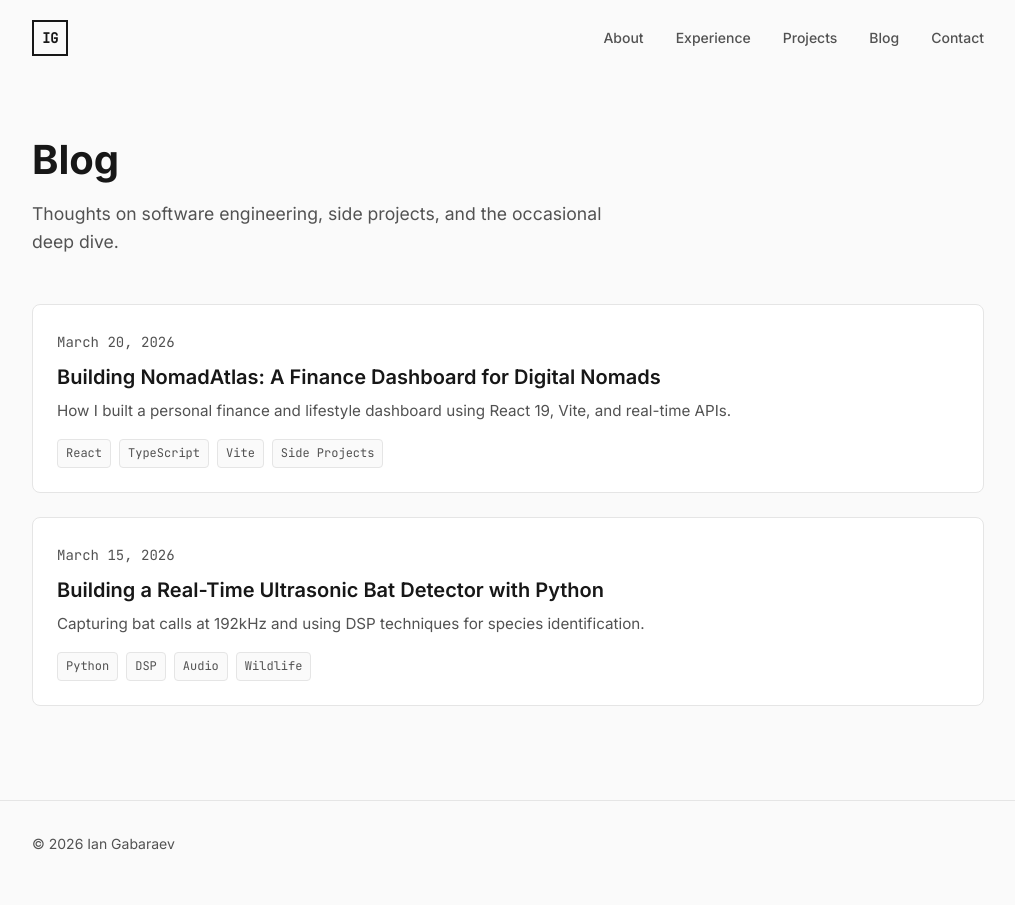
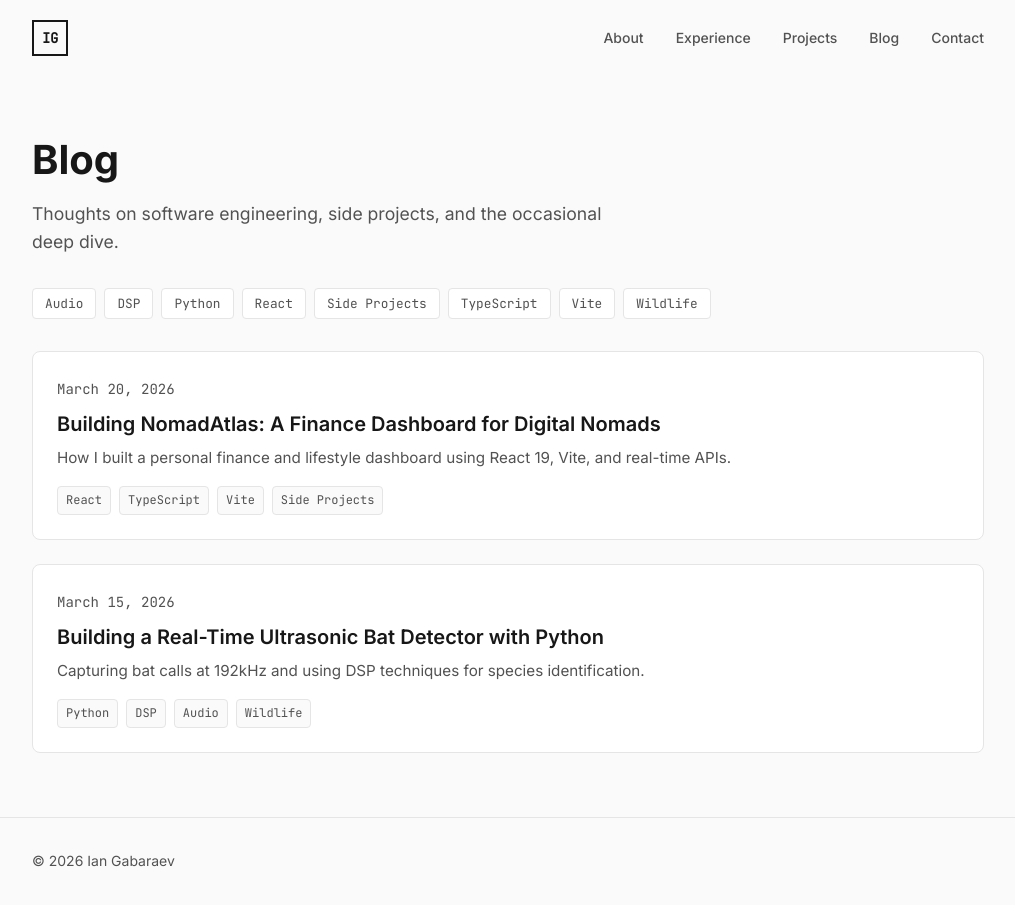
Before and after one commit to Ian-Gabaraev/IanGabaraevPro, a React (Vite) app: page /blog in a window 1280 px wide. Shown: the whole page, without its empty margins (132-1147 px from the left). Built offline with nearby package versions, Linux system fonts and the light colour scheme.

Commit message:
Add tag filtering to blog - click tags to filter posts

```diff
--- a/src/pages/Blog.css
+++ b/src/pages/Blog.css
@@ -13,8 +13,54 @@
 .blog-subtitle {
   color: var(--text-secondary);
   font-size: 1.1rem;
-  margin-bottom: 3rem;
+  margin-bottom: 2rem;
   max-width: 36rem;
+}
+
+.tag-filters {
+  display: flex;
+  flex-wrap: wrap;
+  gap: 0.5rem;
+  margin-bottom: 2rem;
+}
+
+.filter-tag {
+  font-size: 0.8rem;
+  font-family: 'JetBrains Mono', monospace;
+  color: var(--text-secondary);
+  background: var(--bg-secondary);
+  padding: 0.375rem 0.75rem;
+  border-radius: 4px;
+  border: 1px solid var(--border-color);
+  cursor: pointer;
+  transition: all 0.15s ease;
+}
+
+.filter-tag:hover {
+  border-color: var(--text-secondary);
+  color: var(--text-primary);
+}
+
+.filter-tag.active {
+  background: var(--text-primary);
+  color: var(--bg-primary);
+  border-color: var(--text-primary);
+}
+
+.clear-filters {
+  font-size: 0.8rem;
+  font-family: 'JetBrains Mono', monospace;
+  color: var(--text-secondary);
+  background: transparent;
+  padding: 0.375rem 0.75rem;
+  border: none;
+  cursor: pointer;
+  text-decoration: underline;
+  transition: color 0.15s ease;
+}
+
+.clear-filters:hover {
+  color: var(--text-primary);
 }
 
 .posts-list {
--- a/src/pages/Blog.tsx
+++ b/src/pages/Blog.tsx
@@ -1,3 +1,4 @@
+import { useState, useMemo } from 'react';
 import { Link } from 'react-router-dom';
 import { motion } from 'framer-motion';
 import { getAllPosts } from '../data/posts';
@@ -5,6 +6,32 @@ import './Blog.css';
 
 const Blog = () => {
   const posts = getAllPosts();
+  const [activeTags, setActiveTags] = useState<string[]>([]);
+
+  // Extract all unique tags from posts
+  const allTags = useMemo(() => {
+    const tagSet = new Set<string>();
+    posts.forEach(post => post.tags.forEach(tag => tagSet.add(tag)));
+    return Array.from(tagSet).sort();
+  }, [posts]);
+
+  // Filter posts based on active tags
+  const filteredPosts = useMemo(() => {
+    if (activeTags.length === 0) return posts;
+    return posts.filter(post =>
+      activeTags.some(tag => post.tags.includes(tag))
+    );
+  }, [posts, activeTags]);
+
+  const toggleTag = (tag: string) => {
+    setActiveTags(prev =>
+      prev.includes(tag)
+        ? prev.filter(t => t !== tag)
+        : [...prev, tag]
+    );
+  };
+
+  const clearFilters = () => setActiveTags([]);
 
   const formatDate = (dateStr: string) => {
     return new Date(dateStr).toLocaleDateString('en-US', {
@@ -27,8 +54,25 @@ const Blog = () => {
             Thoughts on software engineering, side projects, and the occasional deep dive.
           </p>
 
+          <div className="tag-filters">
+            {allTags.map(tag => (
+              <button
+                key={tag}
+                className={`filter-tag ${activeTags.includes(tag) ? 'active' : ''}`}
+                onClick={() => toggleTag(tag)}
+              >
+                {tag}
+              </button>
+            ))}
+            {activeTags.length > 0 && (
+              <button className="clear-filters" onClick={clearFilters}>
+                Clear
+              </button>
+            )}
+          </div>
+
           <div className="posts-list">
-            {posts.map((post, index) => (
+            {filteredPosts.map((post, index) => (
               <motion.article
                 key={post.slug}
                 className="post-card"
@@ -50,6 +94,10 @@ const Blog = () => {
             ))}
           </div>
 
+          {filteredPosts.length === 0 && activeTags.length > 0 && (
+            <p className="no-posts">No posts match the selected tags.</p>
+          )}
+
           {posts.length === 0 && (
             <p className="no-posts">No posts yet. Check back soon!</p>
           )}
```
